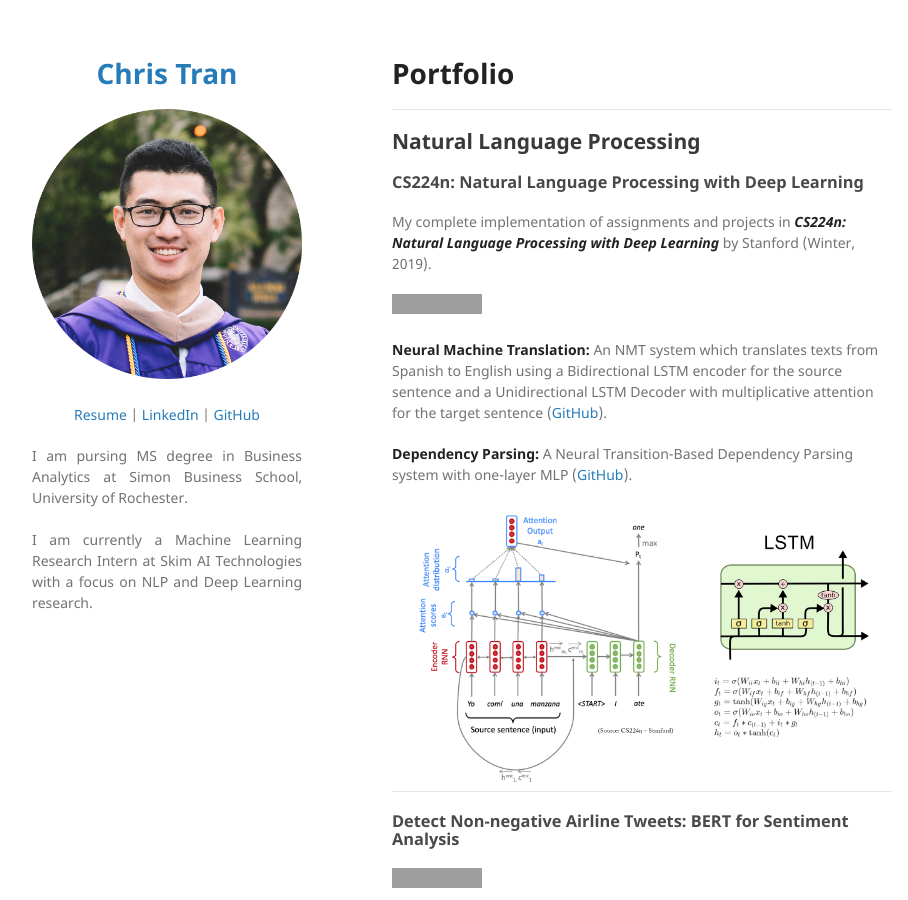
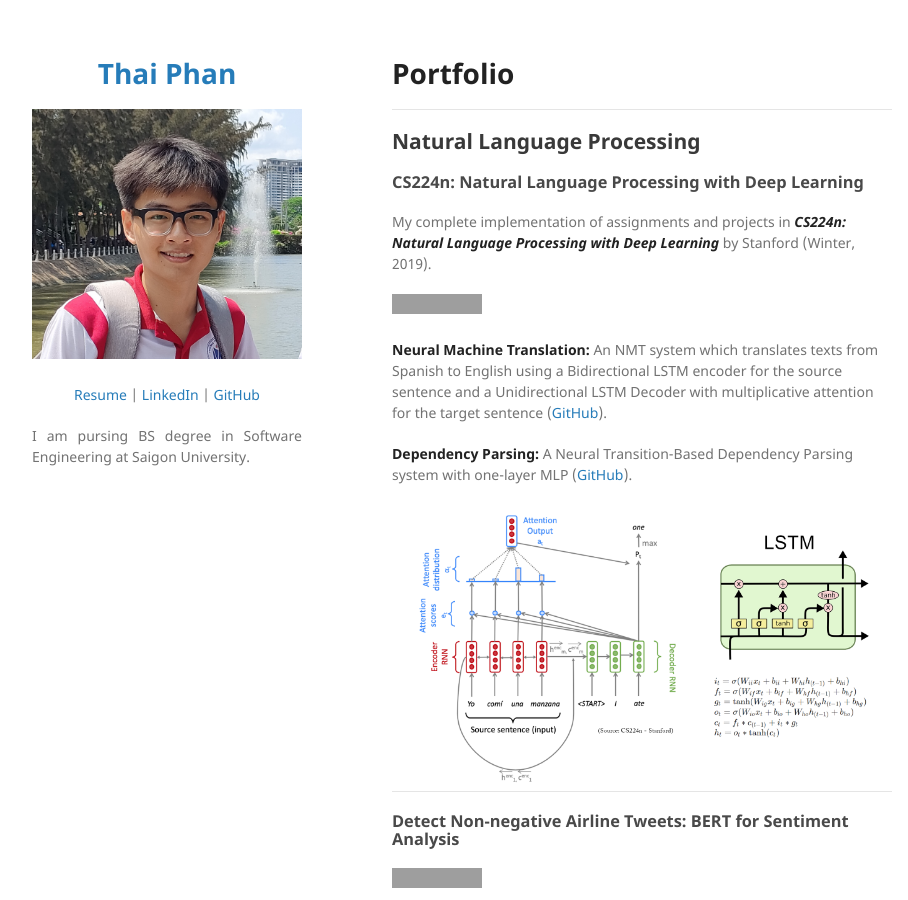
Before and after one commit to ThaiPhann/ThaiPhann.github.io, a Jekyll site: the page built from index.md, in a window 1280 px wide and 900 px high. Shown: the whole window, without its empty margins (178-1086 px from the left). Built offline with Jekyll 4.4.1, drawn with Linux system fonts in a browser that asks for light colours; our own code applies the rules of GitHub Pages for plain Markdown files; grey boxes are pictures that could not be loaded.

Commit message:
update v2

```diff
--- a/_config.yml
+++ b/_config.yml
@@ -1,18 +1,16 @@
-title: <p align="center"> Chris Tran </p>
+title: <p align="center"> Thai Phan </p>
 
-logo: "/images/picture.png?raw=true"
+logo: "/images/picture.jpg?raw=true"
 
 description:
   <p align="center">
   <a href="pdf/resume.pdf">Resume</a> |
-  <a href="https://www.linkedin.com/in/chriskhanhtran/">LinkedIn</a> |
-  <a href="https://github.com/chriskhanhtran">GitHub</a>
+  <a href="https://www.linkedin.com/in/kylethaiphan/">LinkedIn</a> |
+  <a href="https://github.com/ThaiPhann">GitHub</a>
   </p>
 
   <p align="justify">
-  I am pursing MS degree in Business Analytics at Simon Business School, University of Rochester.
-  <br><br>
-  I am currently a Machine Learning Research Intern at Skim AI Technologies with a focus on NLP and Deep Learning research.
+  I am pursing BS degree in Software Engineering at Saigon University.
   <br><br>
   </p>
 
```
Also changed, not shown: images/picture.jpg (added), images/picture.png (deleted).
